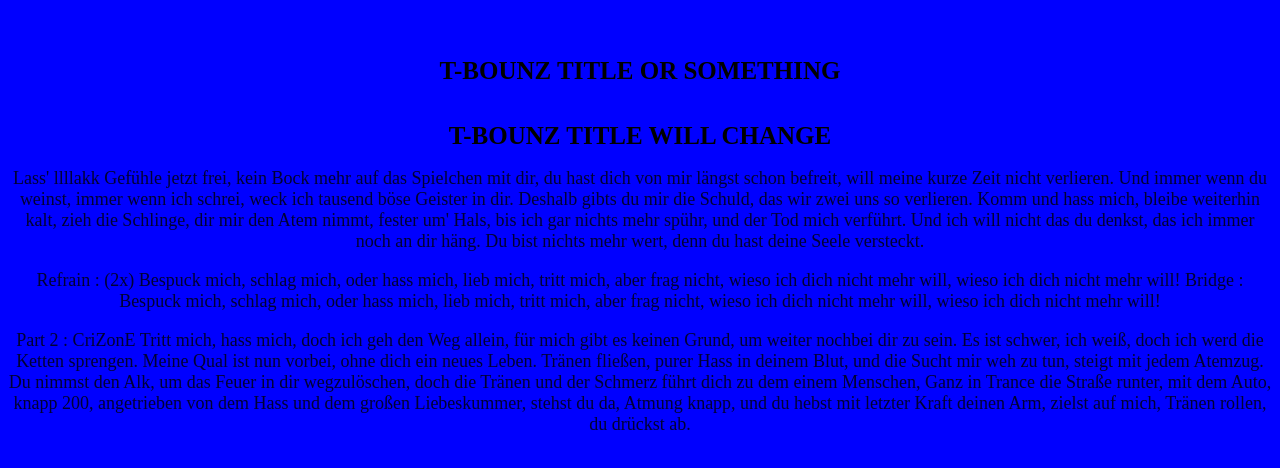
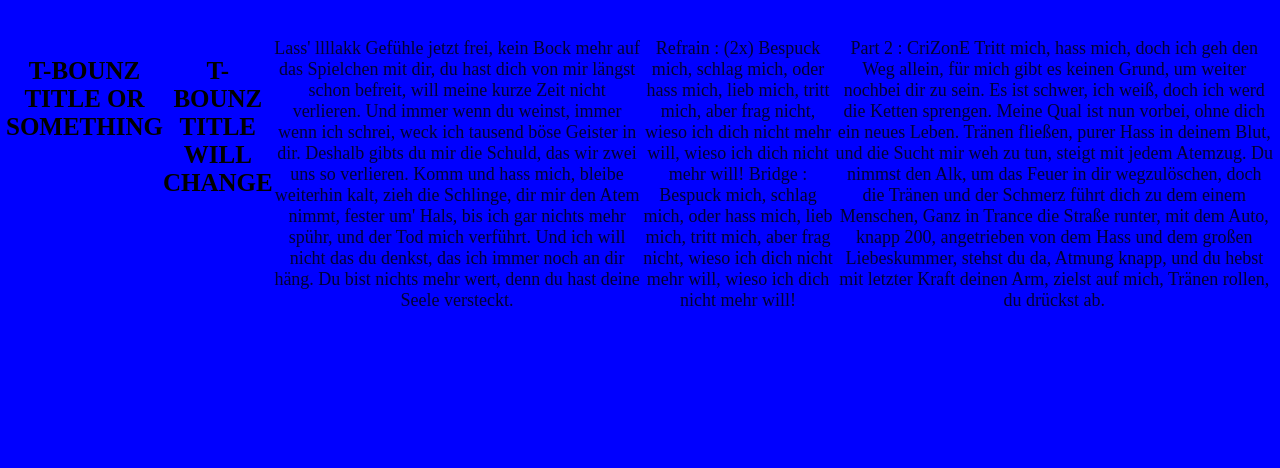
Before and after one commit to nri1234/Task-4, a website: page index.html in a window 1280 px wide. Drawn offline with Linux system fonts and the light colour scheme.

Commit message:
Add content to style.css

```diff
--- a/style.css
+++ b/style.css
@@ -7,6 +7,8 @@ body {
   padding-left: 6px;
   margin: 10px auto;
   text-align: center;
+    display: -ms-flexbox;
+    display: flex;
 
 }
 body h1 {
```
